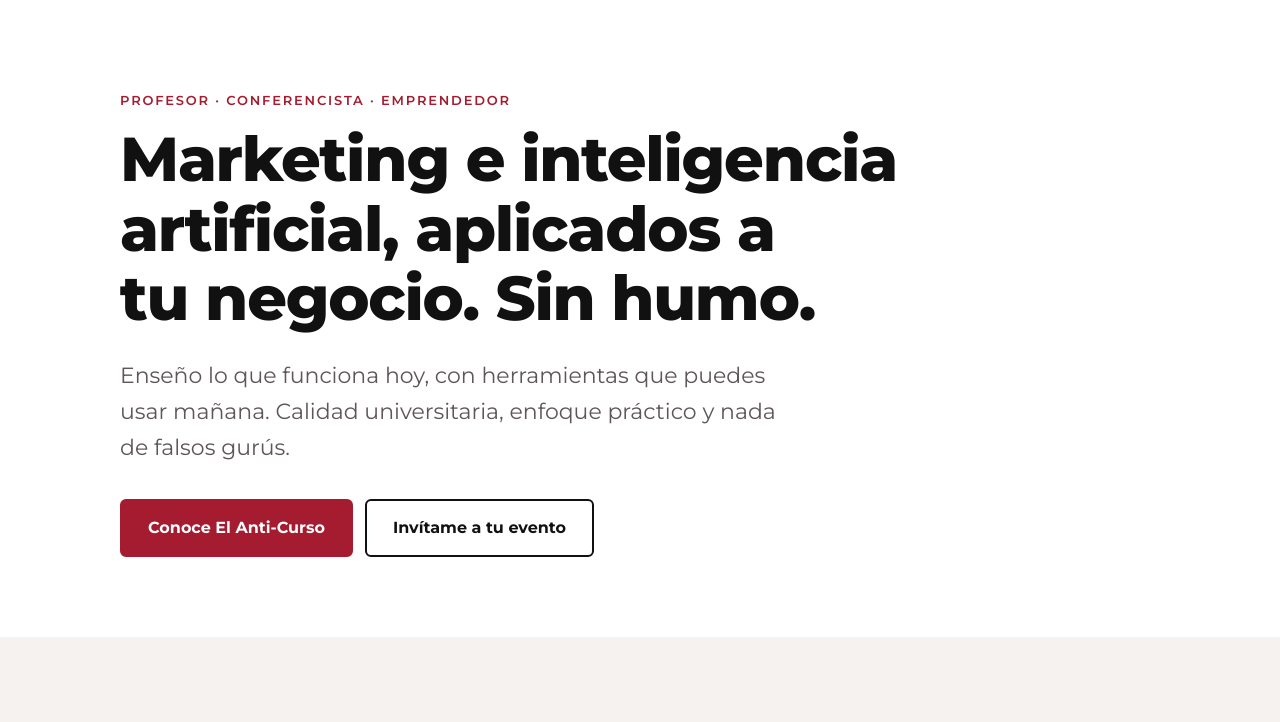
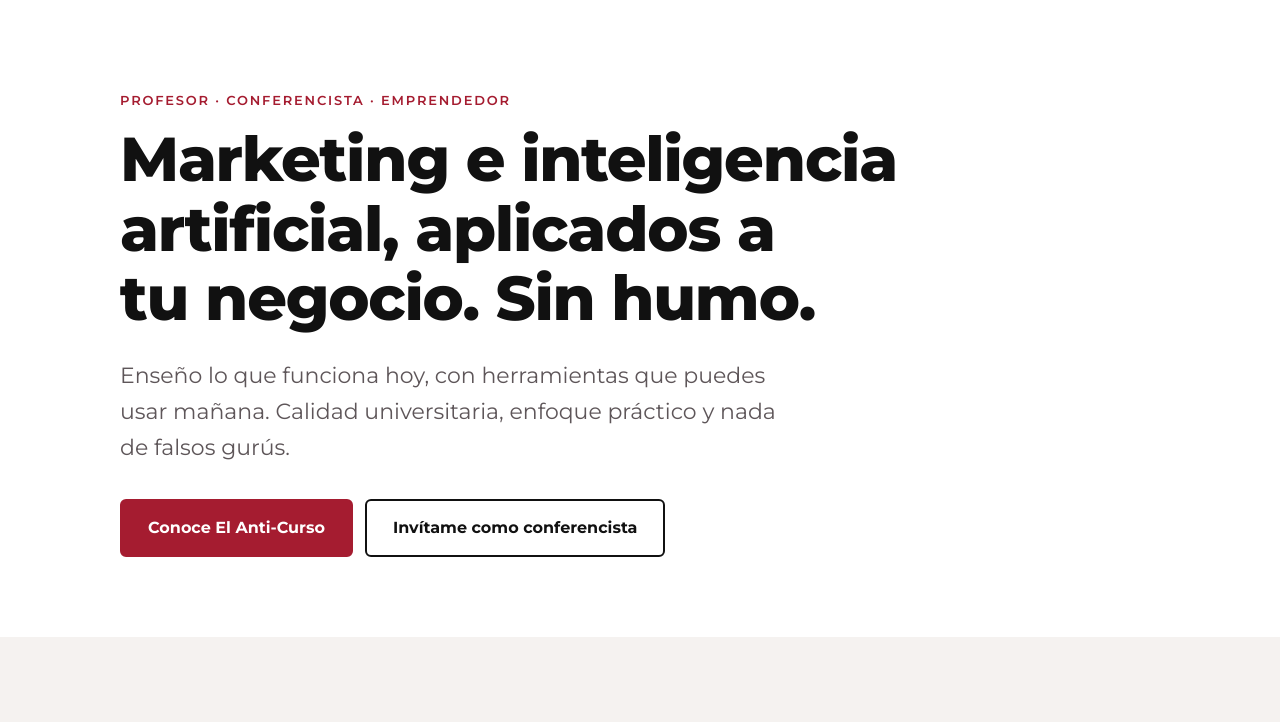
Before and after one commit to albertocamargoaz/alberto-marketing-web, a plain HTML site: page index.html in a window 1280 px wide. Shown: the part 75-797 px from the top of the page. Drawn offline with Linux system fonts and the light colour scheme.

Commit message:
Botón más claro: Invítame como conferencista
Co-Authored-By: Claude Opus 5.5 <noreply@anthropic.com>
Claude-Session: https://claude.ai/code/session_01G6vX6bZnMKeJ64hTUf5BqF

```diff
--- a/index.html
+++ b/index.html
@@ -42,7 +42,7 @@
       <p class="lead">Enseño lo que funciona hoy, con herramientas que puedes usar mañana. Calidad universitaria, enfoque práctico y nada de falsos gurús.</p>
       <div class="botones">
         <a class="boton" href="/el-anti-curso/">Conoce El Anti-Curso</a>
-        <a class="boton sec" href="#conferencias">Invítame a tu evento</a>
+        <a class="boton sec" href="#conferencias">Invítame como conferencista</a>
       </div>
     </div>
   </section>
```
